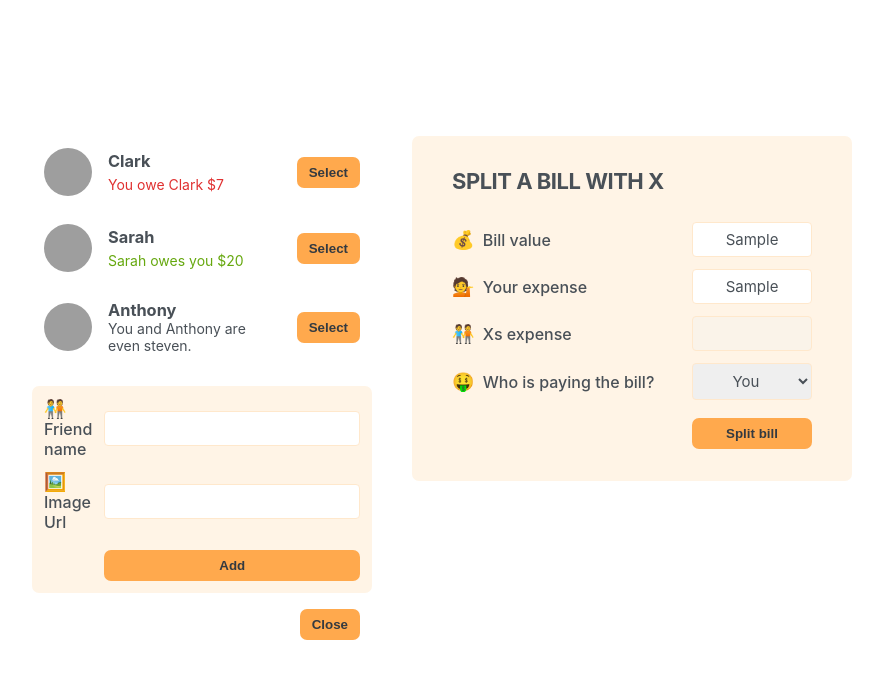
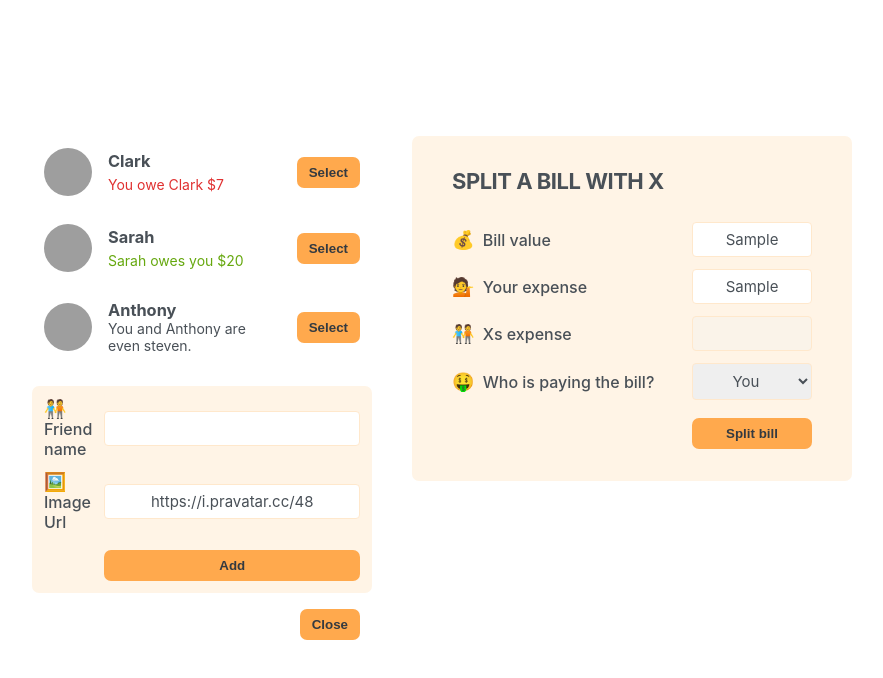
Before and after one commit to kjwessa/eat-n-split, a React app: page / in a window 1280 px wide. Both pictures are taken after typing "Sample", "Sample" into the empty fields and a click on the button "Add Friend". Shown: the top 678 px of the page, without its empty margins (198-1081 px from the left). Built offline with nearby package versions, Linux system fonts and the light colour scheme; grey boxes are pictures that could not be loaded; the HTML template or start-up script is replaced by a standard one.

Commit message:
feat: add friends from the FormAddFriend to the UI

```diff
--- a/src/components/App.jsx
+++ b/src/components/App.jsx
@@ -4,18 +4,45 @@
 import FormSplitBill from "./FormSplitBill";
 import { useState } from "react";
 
+const initialFriends = [
+  {
+    id: 118836,
+    name: "Clark",
+    image: "https://i.pravatar.cc/48?u=118836",
+    balance: -7,
+  },
+  {
+    id: 933372,
+    name: "Sarah",
+    image: "https://i.pravatar.cc/48?u=933372",
+    balance: 20,
+  },
+  {
+    id: 499476,
+    name: "Anthony",
+    image: "https://i.pravatar.cc/48?u=499476",
+    balance: 0,
+  },
+];
+
 export default function App() {
   const [showAddFriend, setShowAddFriend] = useState(false);
+  const [friends, setFriends] = useState(initialFriends);
 
   function handleShowAddFriend() {
     setShowAddFriend((show) => !show);
   }
 
+  function handleAddFriend(friend) {
+    setFriends((friends) => [...friends, friend]);
+    setShowAddFriend(false);
+  }
+
   return (
     <div className="app">
       <div className="sidebar">
-        <FriendsList />
-        {showAddFriend && <FormAddFriend />}
+        <FriendsList friends={friends} />
+        {showAddFriend && <FormAddFriend onAddFriend={handleAddFriend} />}
         <Button onClick={handleShowAddFriend}>{showAddFriend ? "Close" : "Add Friend"}</Button>
       </div>
       <FormSplitBill />
--- a/src/components/FormAddFriend.jsx
+++ b/src/components/FormAddFriend.jsx
@@ -1,12 +1,36 @@
+import { useState } from "react";
 import Button from "./Button";
 
-export default function FormAddFriend() {
+export default function FormAddFriend({ onAddFriend }) {
+  const [name, setName] = useState("");
+  const [image, setImage] = useState("https://i.pravatar.cc/48");
+
+  function handleSubmit(e) {
+    // Prevent default browser behavior
+    e.preventDefault();
+    // Guard clause to prevent submission without user input
+    if (!name || !image) return;
+    // Generate a random ID through the global crypto property
+    const id = crypto.randomUUID();
+    // Create a new friend object
+    const newFriend = {
+      name,
+      image: `${image}?=${id}`,
+      balance: 0,
+      id,
+    };
+    // Submit the friend to the handler function
+    onAddFriend(newFriend);
+    // Return form to default settings
+    setName("");
+    setImage("https://i.pravatar.cc/48");
+  }
   return (
-    <form className="form-add-friend">
+    <form className="form-add-friend" onSubmit={handleSubmit}>
       <label>🧑‍🤝‍🧑 Friend name</label>
-      <input type="text" />
+      <input type="text" value={name} onChange={(e) => setName(e.target.value)} />
       <label>🖼️ Image Url</label>
-      <input type="text" />
+      <input type="text" value={image} onChange={(e) => setImage(e.target.value)} />
       <Button>Add</Button>
     </form>
   );
--- a/src/components/FriendsList.jsx
+++ b/src/components/FriendsList.jsx
@@ -1,28 +1,6 @@
 import Friend from "./Friend";
 
-const initialFriends = [
-  {
-    id: 118836,
-    name: "Clark",
-    image: "https://i.pravatar.cc/48?u=118836",
-    balance: -7,
-  },
-  {
-    id: 933372,
-    name: "Sarah",
-    image: "https://i.pravatar.cc/48?u=933372",
-    balance: 20,
-  },
-  {
-    id: 499476,
-    name: "Anthony",
-    image: "https://i.pravatar.cc/48?u=499476",
-    balance: 0,
-  },
-];
-
-export default function FriendsList() {
-  const friends = initialFriends;
+export default function FriendsList({ friends }) {
   return (
     <ul>
       {friends.map((friend) => (
```
